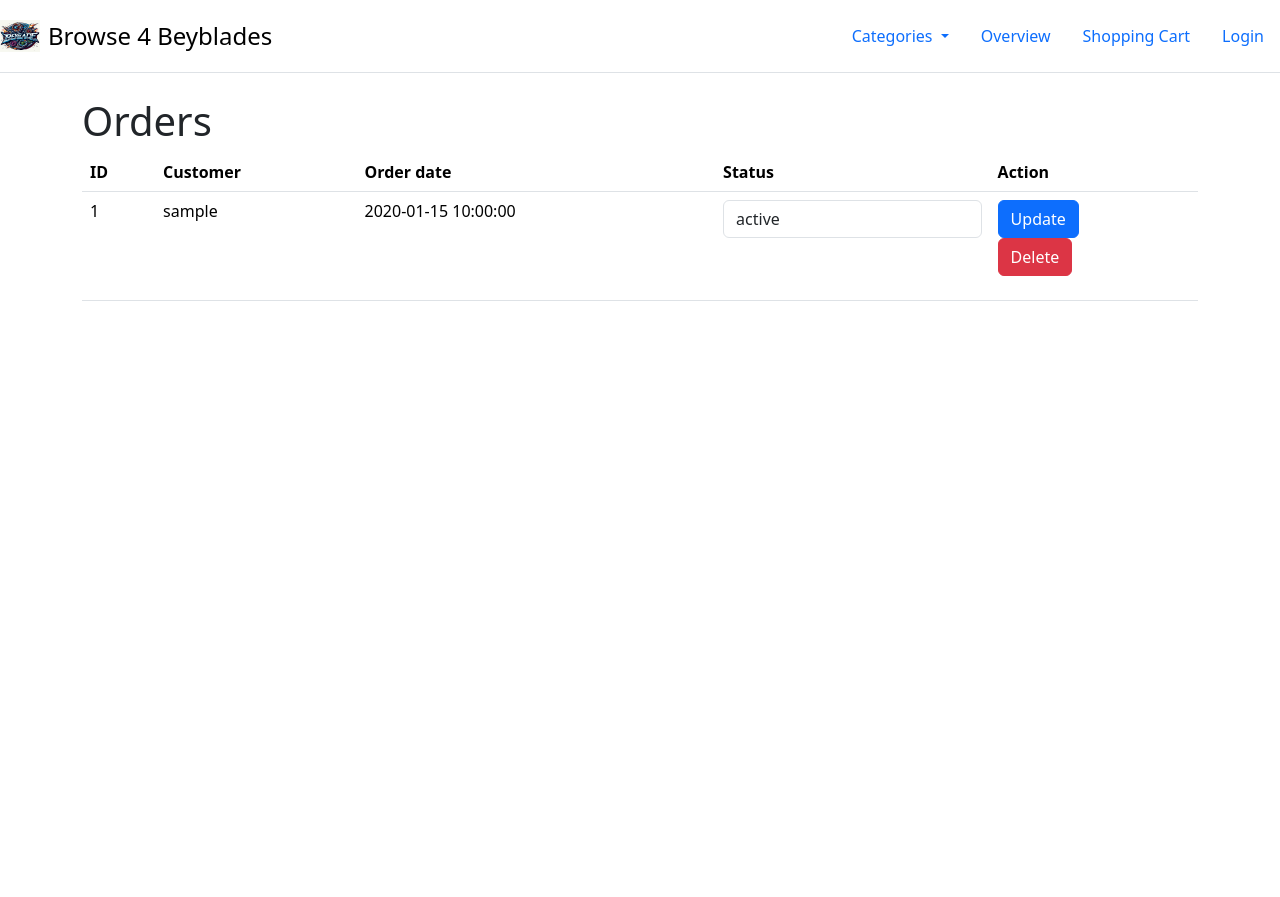
After one commit to JeeJay23/WEBD, a PHP site: page /edit-orders.php in a window 1280 px wide. The commit adds this page. Run offline with PHP 8.4, Linux system fonts and the light colour scheme; tables that the repository leaves empty or names only in its code hold one stand-in row (values such as "Sample post").

```diff
--- a/common-functions.php
+++ b/common-functions.php
@@ -103,6 +103,25 @@ function getProduct($mysqli, $id)
     return $result->fetch_assoc();
 }
 
+function getProductsByCategory($mysqli, $idCategory)
+{
+    $sql = "SELECT * FROM tblProduct WHERE idCategory = ?";
+    $stmt = $mysqli->prepare($sql);
+    $stmt->bind_param('i', $idCategory);
+    $stmt->execute();
+    $result = $stmt->get_result();
+
+    // Initialize an array to hold the products
+    $products = array();
+
+    // Loop through the products
+    while ($row = $result->fetch_assoc()) {
+        $products[] = $row;
+    }
+
+    return $products;
+}
+
 function updateProduct($mysqli, $id, $strName, $idCategory, $blbFullImage, $strDescription, $fltPrice)
 {
     // Handle the file upload
@@ -138,3 +157,59 @@ function createProduct($mysqli, $strName, $idCategory, $blbFullImage, $strDescri
     $stmt->bind_param('sisss', $strName, $idCategory, $target_file, $strDescription, $fltPrice);
     $stmt->execute();
 }
+
+function placeOrder($mysqli, $uid, $cart)
+{
+    $sql = "INSERT INTO tblOrder (idOwner, dtDate, strStatus) VALUES (?, CURDATE(), 'In progress')";
+    $stmt = $mysqli->prepare($sql);
+    $stmt->bind_param('i', $uid);
+    $stmt->execute();
+
+    $orderID = $mysqli->insert_id;
+
+    foreach ($cart as $productID => $quantity) {
+        $sql = "INSERT INTO tblOrderProduct (idOrder, idProduct, intAmount) VALUES (?, ?, ?)";
+        $stmt = $mysqli->prepare($sql);
+        $stmt->bind_param('iii', $orderID, $productID, $quantity);
+        $stmt->execute();
+    }
+}
+
+function getOrders($mysqli)
+{
+    $sql = "SELECT o.ID, o.dtDate, o.strStatus, u.strUserName as strOwnerName FROM tblOrder o
+    left join tblUser u on o.idOwner = u.ID";
+
+    $result = $mysqli->query($sql);
+
+    // Initialize an array to hold the orders
+    $orders = array();
+
+    // Loop through the orders
+    while ($row = $result->fetch_assoc()) {
+        $orders[] = $row;
+    }
+
+    return $orders;
+}
+
+function updateOrder($mysqli, $id, $strStatus)
+{
+    $sql = "UPDATE tblOrder SET strStatus = ? WHERE ID = ?";
+    $stmt = $mysqli->prepare($sql);
+    $stmt->bind_param('si', $strStatus, $id);
+    $stmt->execute();
+}
+
+function deleteOrder($mysqli, $id)
+{
+    $sql = "DELETE FROM tblOrderProduct WHERE idOrder = ?";
+    $stmt = $mysqli->prepare($sql);
+    $stmt->bind_param('i', $id);
+    $stmt->execute();
+
+    $sql = "DELETE FROM tblOrder WHERE ID = ?";
+    $stmt = $mysqli->prepare($sql);
+    $stmt->bind_param('i', $id);
+    $stmt->execute();
+}
--- /dev/null
+++ b/edit-orders.php
@@ -0,0 +1,80 @@
+<html lang="en">
+
+<head>
+    <meta charset="UTF-8">
+    <meta name="viewport" content="width=device-width, initial-scale=1.0">
+    <title>WEBD project</title>
+    <link href="https://cdn.jsdelivr.net/npm/bootstrap@5.3.3/dist/css/bootstrap.min.css" rel="stylesheet" integrity="sha384-QWTKZyjpPEjISv5WaRU9OFeRpok6YctnYmDr5pNlyT2bRjXh0JMhjY6hW+ALEwIH" crossorigin="anonymous">
+    <link rel="stylesheet" href="style.css">
+</head>
+
+<body>
+    <?php
+    include 'database.php';
+    include 'common-functions.php';
+    include 'navbar.php';
+
+    if ($_SERVER['REQUEST_METHOD'] === 'POST') {
+        if ($_POST['action'] === 'create') {
+        } elseif ($_POST['action'] === 'update') {
+            updateOrder($mysqli, $_POST['ID'], $_POST['strStatus']);
+        } elseif ($_POST['action'] === 'delete') {
+            deleteOrder($mysqli, $_POST['id']);
+        }
+    }
+
+    $orders = getOrders($mysqli);
+    ?>
+
+    <div class="flex-container">
+        <div class="container">
+            <h1>Orders</h1>
+            <table class="table">
+                <thead>
+                    <tr>
+                        <th>ID</th>
+                        <th>Customer</th>
+                        <th>Order date</th>
+                        <th>Status</th>
+                        <th>Action</th>
+                    </tr>
+                </thead>
+                <tbody>
+                    <?php
+                    foreach ($orders as $order) {
+                    ?>
+                        <tr>
+                            <form action="edit-orders.php" method="post">
+                                <input type="hidden" name="action" value="update">
+                                <input type="hidden" name="ID" value="<?= $order['ID'] ?>">
+                                <td><?php echo $order['ID']; ?></td>
+                                <td><?php echo $order['strOwnerName']; ?></td>
+                                <td><?php echo $order['dtDate']; ?></td>
+                                <td>
+                                    <select name="strStatus" class="form-control" required>
+                                        <option value="<?= $order['strStatus'] ?>" selected disabled><?= $order['strStatus'] ?></option>
+                                        <option value="In progress">In progress</option>
+                                        <option value="Sent">Sent</option>
+                                    </select>
+                                </td>
+                                <td>
+                                    <button class='btn btn-primary' type="submit">Update</button>
+                            </form>
+                            <form action="edit-orders.php" method="post">
+                                <input type="hidden" name="action" value="delete">
+                                <input type="hidden" name="id" value="<?= $order['ID'] ?>">
+                                <button class='btn btn-danger' type="submit">Delete</button>
+                            </form>
+                        </tr>
+                    <?php
+                    }
+                    ?>
+                </tbody>
+            </table>
+        </div>
+    </div>
+
+    <script src="https://cdn.jsdelivr.net/npm/bootstrap@5.2.3/dist/js/bootstrap.bundle.min.js" integrity="sha384-kenU1KFdBIe4zVF0s0G1M5b4hcpxyD9F7jL+jjXkk+Q2h455rYXK/7HAuoJl+0I4" crossorigin="anonymous"></script>
+</body>
+
+</html>
--- a/login-process.php
+++ b/login-process.php
@@ -23,6 +23,8 @@ if ($user) {
         $_SESSION['uid'] = $user['ID'];
         $_SESSION['uname'] = $user['strUsername'];
         $_SESSION['admin'] = $user['blAdmin'];
+        $_SESSION['cart'] = array();
+
         // Redirect to the home page
         header("Location: index.php");
     } else {
--- a/navbar.php
+++ b/navbar.php
@@ -32,6 +32,7 @@
                     <?php if ($_SESSION['admin']): ?>
                         <li><a class="text-warning dropdown-item" href="edit-categories.php">edit categories</a></li>
                         <li><a class="text-warning dropdown-item" href="edit-products.php">edit products</a></li>
+                        <li><a class="text-warning dropdown-item" href="edit-orders.php">edit orders</a></li>
                     <?php endif; ?>
                     <li><a class="text-danger dropdown-item" href="#">Logout</a></li>
                 </ul>
```
Also changed, not shown: detail.php (+12 -1 lines), list-view.php (+17 -18 lines), shopping-cart.php (+68 -3 lines), 1 other file.
